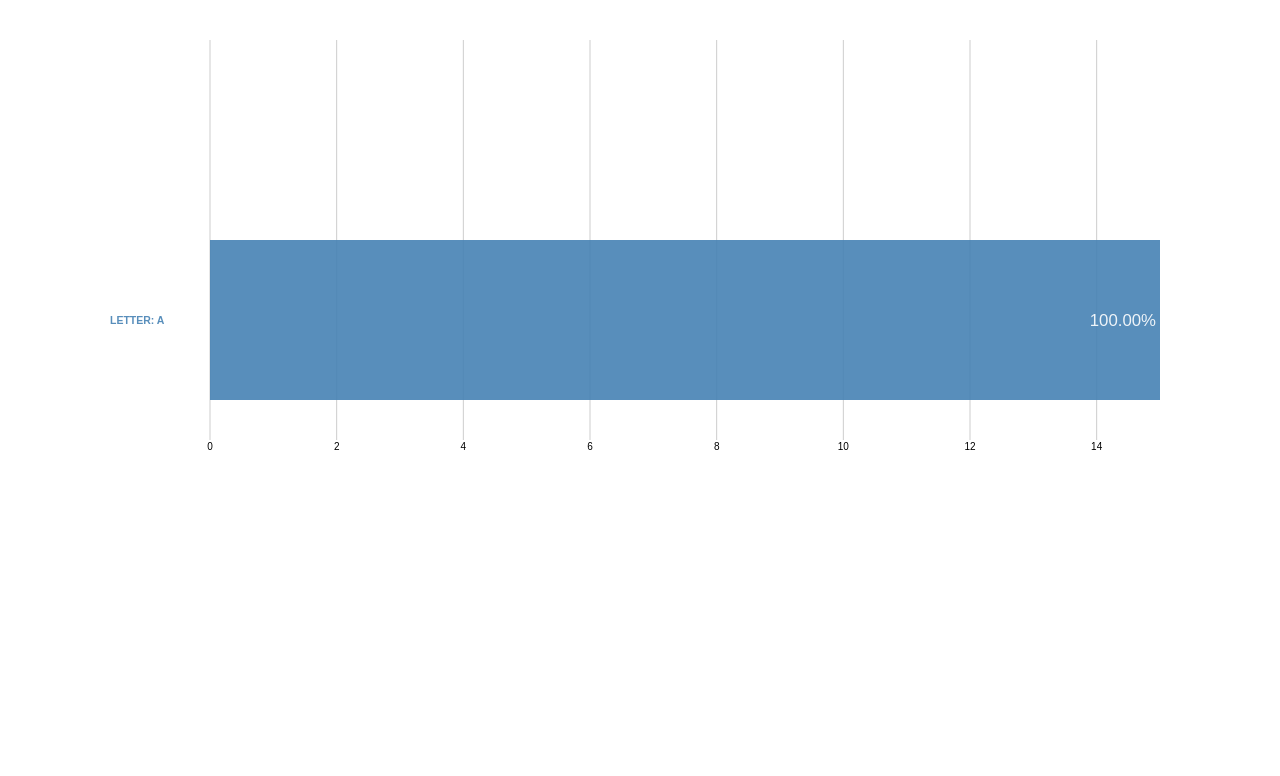
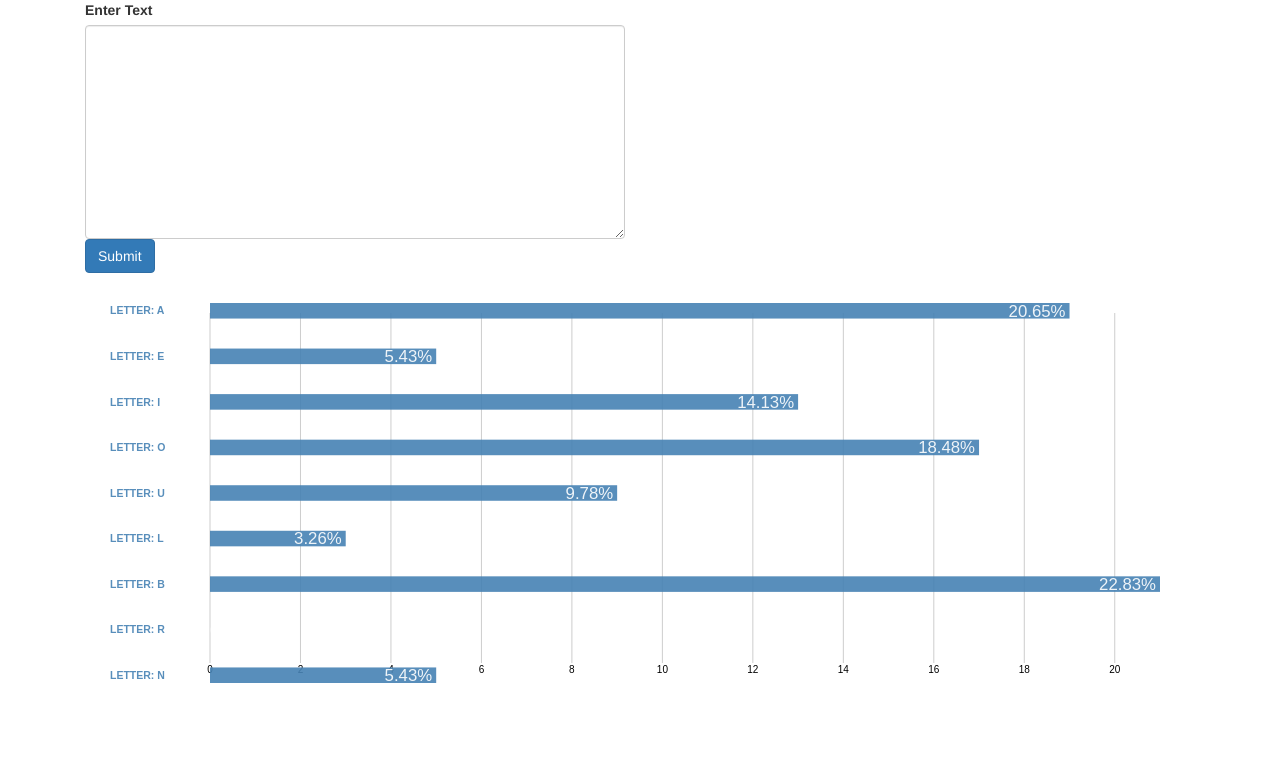
Before and after one commit to AJBerman/directstem, a plain HTML site: page app/index.html in a window 1280 px wide. Drawn offline with nearby package versions, Linux system fonts and the light colour scheme.

Commit message:
Modify chart spacing, add chart ctrl/factory

```diff
--- a/app/app.js
+++ b/app/app.js
@@ -1,5 +1,9 @@
 angular.module("app", [
-    "app.Directives"
+    "app.Directives",
+    "app.Services",
+    "app.Controllers"
 ]);
 
 angular.module("app.Directives", []);
+angular.module("app.Services", []);
+angular.module("app.Controllers", []);
--- /dev/null
+++ b/app/features/charts/chartController.js
@@ -0,0 +1,9 @@
+angular.module("app.Controllers")
+.controller("CharCtrl", function($scope, ChartFactory) {
+
+    $scope.chart = ChartFactory.getChart();
+
+    $scope.getChart = function() {
+       return ChartFactory.getChart();
+    }
+});
--- /dev/null
+++ b/app/features/charts/chartFactory.js
@@ -0,0 +1,25 @@
+angular.module("app.Services")
+    .factory("ChartFactory", function () {
+
+        var chart = {
+            // Default Chart Data
+            data: [
+                {letter: "A", count: 19},
+                {letter: "E", count: 5},
+                {letter: "I", count: 13},
+                {letter: "O", count: 17},
+                {letter: "U", count: 9},
+                {letter: "L", count: 3},
+                {letter: "B", count: 21},
+                {letter: "R", count: 0},
+                {letter: "N", count: 5}
+            ]
+        };
+
+
+        return {
+            getChart: function () {
+                return chart;
+            }
+        }
+    });
--- a/app/features/charts/hBarChartDirective.js
+++ b/app/features/charts/hBarChartDirective.js
@@ -4,22 +4,22 @@ angular.module("app.Directives")
             /**
              * chart based on http://bl.ocks.org/juan-cb/faf62e91e3c70a99a306
              */
-            var data =  scope.data;
+            var chart=  scope.data;
 
 
             var axisMargin  = 20;
             var margin      = 40;
             var valueMargin = 4;
             var width       = parseInt(d3.select('body').style('width'), 10);
-            var height      = parseInt(d3.select('body').style('height'), 10);
-            var barHeight   = (height - axisMargin - margin * 2) * 0.4 / data.length;
-            var barPadding  = (height - axisMargin - margin * 2) * 0.6 / data.length;
+            var height      =  chart.data.length * 50;
+            var barHeight   = (height - axisMargin - margin * 2) * 0.4 / chart.data.length;
+            var barPadding  =  30;
             var labelWidth  = 100;
 
 
             /* =============== UTILITY =============== */
             // Calculate the max count from the data set, used for creating axis
-            var max = d3.max(data, function (d) {
+            var max = d3.max(chart.data, function (d) {
                 return d.count;
             });
 
@@ -36,7 +36,7 @@ angular.module("app.Directives")
                 .orient("bottom");
 
 
-            var totalCount = data.reduce(function (accumulator, current) {
+            var totalCount = chart.data.reduce(function (accumulator, current) {
                 return  accumulator + current.count;
             }, 0);
 
@@ -55,7 +55,7 @@ angular.module("app.Directives")
 
             // Add <g>, each g will contain a bar chart (data)
             var bar = svg.selectAll("g")
-                .data(data, function (entry) {
+                .data(chart.data, function (entry) {
                     return entry.letter;
                 })
                 .enter().append("g")
--- a/app/index.html
+++ b/app/index.html
@@ -15,10 +15,20 @@
     <!-- Features -->
     <script src="app.js"></script>
     <script src="features/charts/hBarChartDirective.js"></script>
+    <script src="features/charts/chartFactory.js"></script>
+    <script src="features/charts/chartController.js"></script>
+
 </head>
-<body class="container" ng-app="app">
+<body class="container" ng-app="app" ng-controller="CharCtrl">
 
-<horizontal-bar-chart data="[{letter:'A', count:15}]"></horizontal-bar-chart>
+
+<form class="col-sm-6">
+    <label for="web-service-string">Enter Text</label>
+    <textarea id="web-service-string" class="form-control" rows="10"></textarea>
+    <button type="button" class="btn btn-primary">Submit</button>
+</form>
+
+<horizontal-bar-chart data="chart"></horizontal-bar-chart>
 
 </body>
 </html>
```
